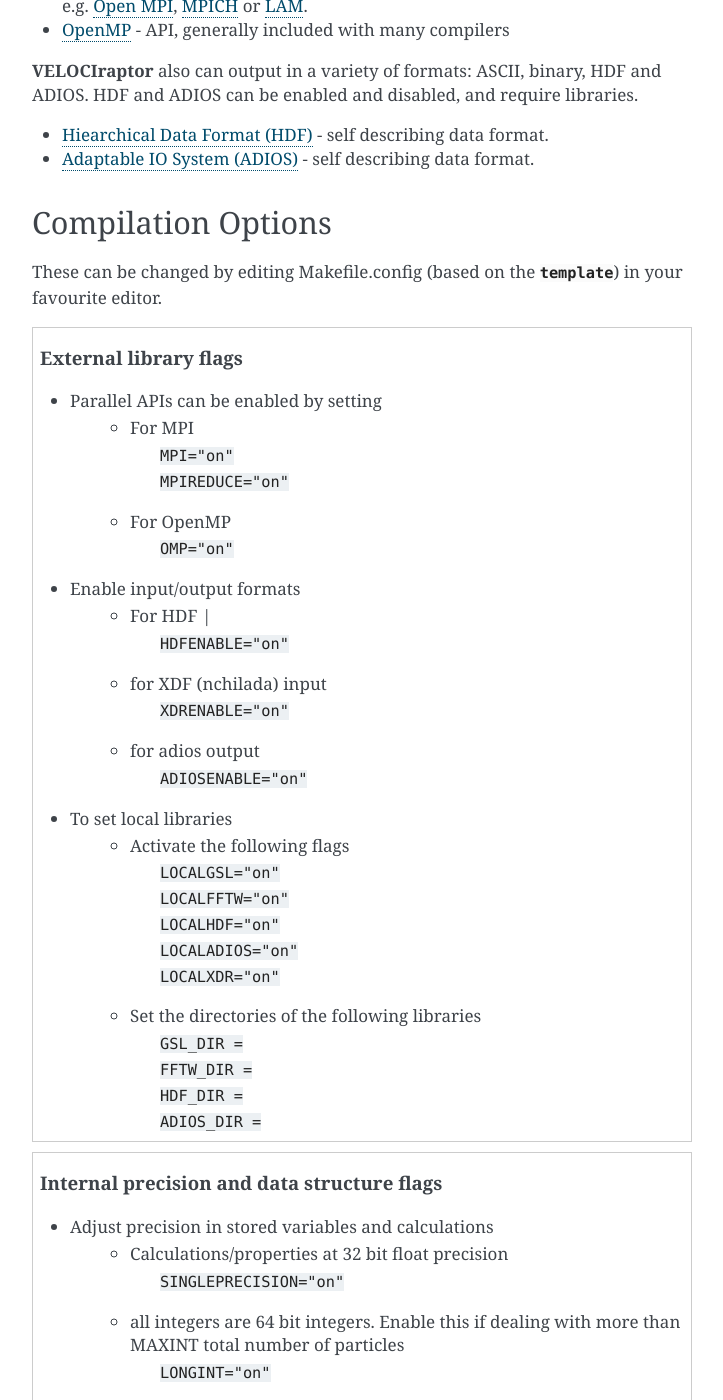
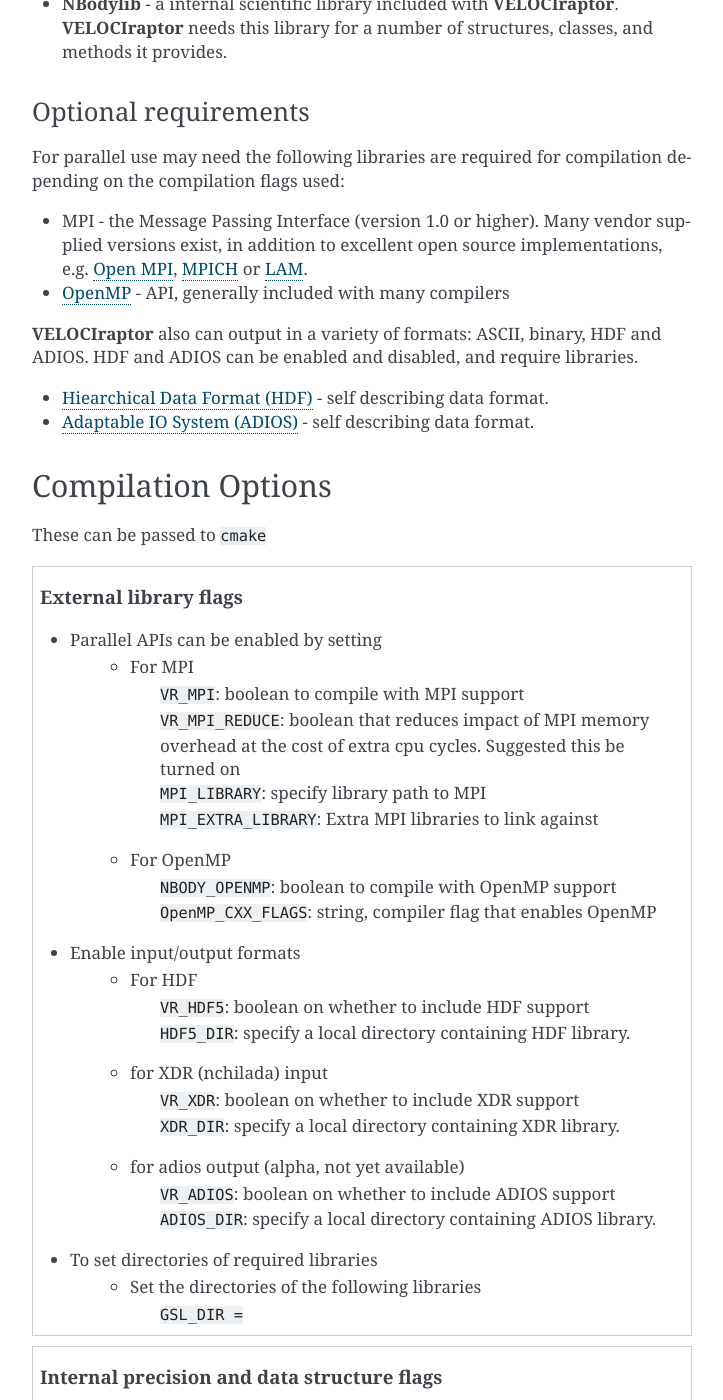
Before and after one commit to pelahi/VELOCIraptor-STF, a Sphinx documentation site: the page built from stf/doc/getting.rst, in a window 1280 px wide and 1400 px high, scrolled down 923 px. Shown: the whole window, without its empty margins (388-1111 px from the left). Built offline with Sphinx 7.4.7, drawn with Linux system fonts in a browser that asks for light colours; some of the changed text lies outside the part shown.

Commit message:
Incomplete update to readthedocs and cmake discussion

```diff
--- a/stf/doc/getting.rst
+++ b/stf/doc/getting.rst
@@ -8,14 +8,28 @@
 ::
     git clone https://github.com/pelahi/VELOCIraptor-STF
 
-**VELOCIraptor**'s compilation system is based on `GNU make <https://www.gnu.org/software/make/>`_.
-To compile **VELOCIraptor** (assuming you are inside the ``VELOCIraptor-STF/stf`` directory already) first
-::
-    $> cp Makefile.config.template Makefile.config
+**VELOCIraptor**'s compilation system is based on `cmake <https://www.cmake.org/>`_. ``cmake`` will
+check that you have a proper compiler (anything supporting C++14 or later should do),
+and scan the system for all required dependencies.
 
-Edit Makefile.config which sets the compilation flags with you favourite editor and type:
-::
-    $> make
+To compile **VELOCIraptor** run (assuming you are inside the ``VELOCIraptor-STF/stf/`` directory already)::
+
+ $> mkdir build
+ $> cd build
+ $> cmake ..
+ $> make
+
+With ``cmake`` you can also specify additional compilation flags.
+For example, if you want to generate the fastest possible code
+you can try this::
+
+ $> cmake .. -DCMAKE_CXX_FLAGS="-O3 -march=native"
+
+You can also specify a different installation directory like this::
+
+ $> cmake .. -DCMAKE_INSTALL_PREFIX=~/my/installation/directory
+
+Other ``cmake`` options that can be given in the command-line include:
 
 A list of compile time options is found below in :ref:`compileoptions`.
 
@@ -51,38 +65,35 @@
 Compilation Options
 ===================
 
-These can be changed by editing Makefile.config (based on the :download:`template <../Makefile.config.template>`) in your favourite editor.
+These can be passed to ``cmake``
 
 .. topic:: External library flags
 
     * Parallel APIs can be enabled by setting
         * For MPI
-            | ``MPI="on"``
-            | ``MPIREDUCE="on"``
+            | ``VR_MPI``: boolean to compile with MPI support
+            | ``VR_MPI_REDUCE``: boolean that reduces impact of MPI memory overhead at the cost of extra cpu cycles. Suggested this be turned on
+            | ``MPI_LIBRARY``: specify library path to MPI
+            | ``MPI_EXTRA_LIBRARY``: Extra MPI libraries to link against
         * For OpenMP
-            ``OMP="on"``
+            | ``NBODY_OPENMP``: boolean to compile with OpenMP support
+            | ``OpenMP_CXX_FLAGS``: string, compiler flag that enables OpenMP
+
 
     * Enable input/output formats
-        * For HDF |
-            ``HDFENABLE="on"``
-        * for XDF (nchilada) input
-            ``XDRENABLE="on"``
-        * for adios output
-            ``ADIOSENABLE="on"``
+        * For HDF
+            | ``VR_HDF5``: boolean on whether to include HDF support
+            | ``HDF5_DIR``: specify a local directory containing HDF library.
+        * for XDR (nchilada) input
+            | ``VR_XDR``: boolean on whether to include XDR support
+            | ``XDR_DIR``: specify a local directory containing XDR library.
+        * for adios output (alpha, not yet available)
+            | ``VR_ADIOS``: boolean on whether to include ADIOS support
+            | ``ADIOS_DIR``: specify a local directory containing ADIOS library.
 
-    * To set local libraries
-        * Activate the following flags
-            | ``LOCALGSL="on"``
-            | ``LOCALFFTW="on"``
-            | ``LOCALHDF="on"``
-            | ``LOCALADIOS="on"``
-            | ``LOCALXDR="on"``
-
+    * To set directories of required libraries
         * Set the directories of the following libraries
             | ``GSL_DIR =``
-            | ``FFTW_DIR =``
-            | ``HDF_DIR =``
-            | ``ADIOS_DIR =``
 
 .. topic:: Internal precision and data structure flags
 
```
